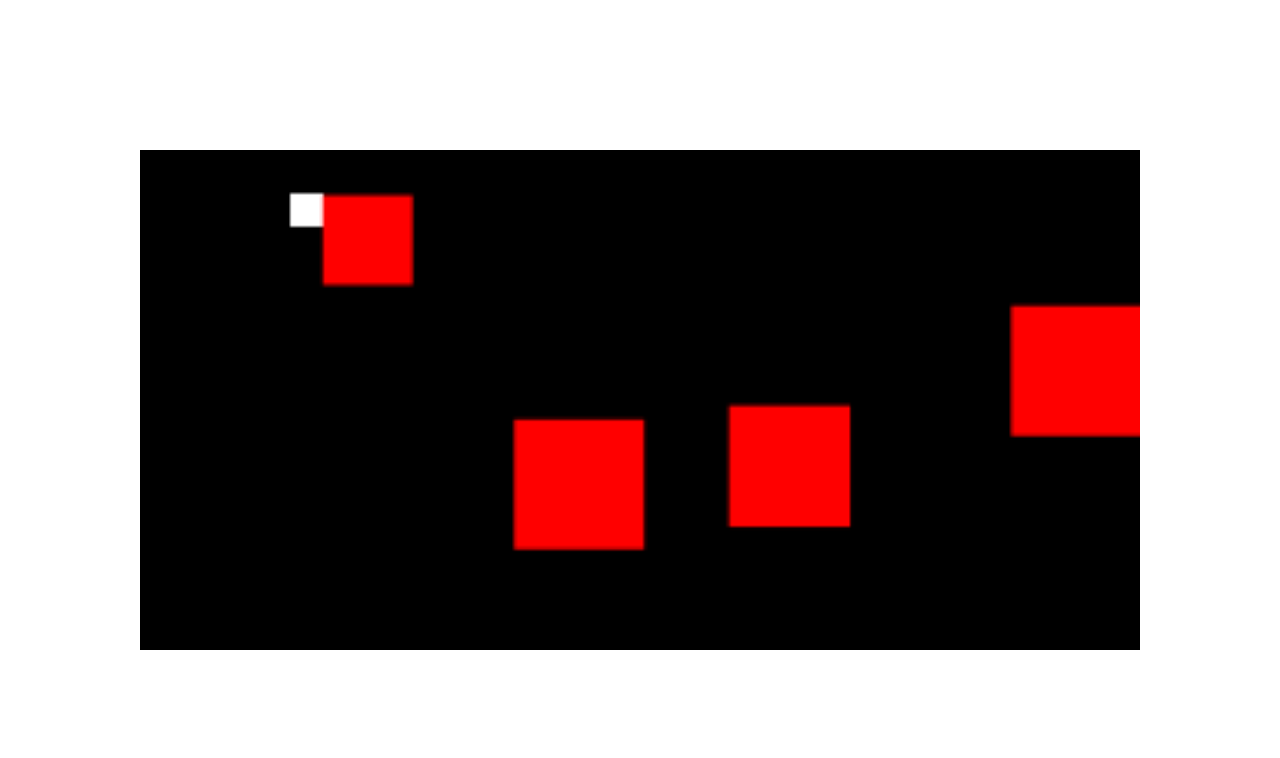
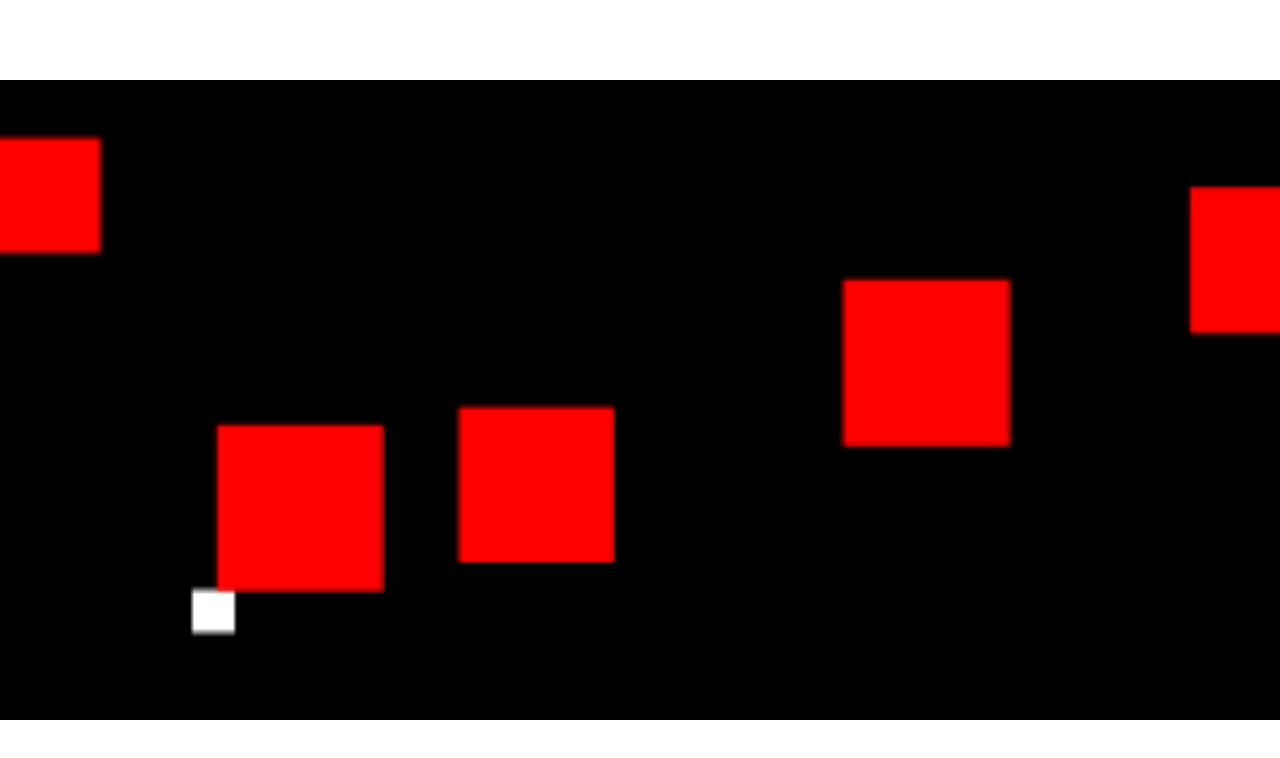
Before and after one commit to IIgolderII/Vector, a plain HTML site: page index.html in a window 1280 px wide. Drawn offline with Linux system fonts and the light colour scheme.

Commit message:
canvas fit + speed

```diff
--- a/index.html
+++ b/index.html
@@ -7,16 +7,19 @@
     <meta name="viewport" content="width=device-width, initial-scale=1.0">
     <title>vector</title>
     <style>
+        body {
+            margin: 0;
+            height: 100vh;
+            height: 100dvh;
+            overflow: hidden;
+        }
+
         #vector {
-            position: absolute;
+            position: relative;
+            width: 100%;
+            height: 100%;
+            object-fit: contain;
             background-color: white;
-            width: 1000px;
-            max-width: 100%;
-            max-height: 100%;
-            aspect-ratio: 2/1;
-            left: 50%;
-            top: 50%;
-            transform: translate(-50%, -50%);
         }
     </style>
 </head>
@@ -34,7 +37,7 @@
                 this.x = 50
                 this.y = canvas.height / 2
                 this.direction = 1
-                this.speed = 1
+                this.speed = 1.5
                 this.keys = [" "]
                 this.keyDown = false
                 this.mouseDown = false
```
